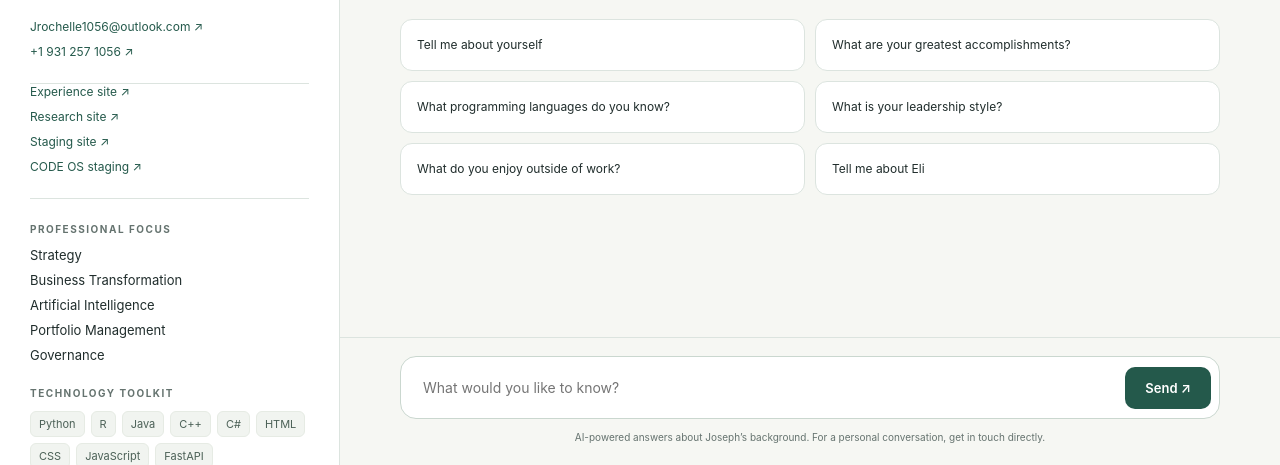
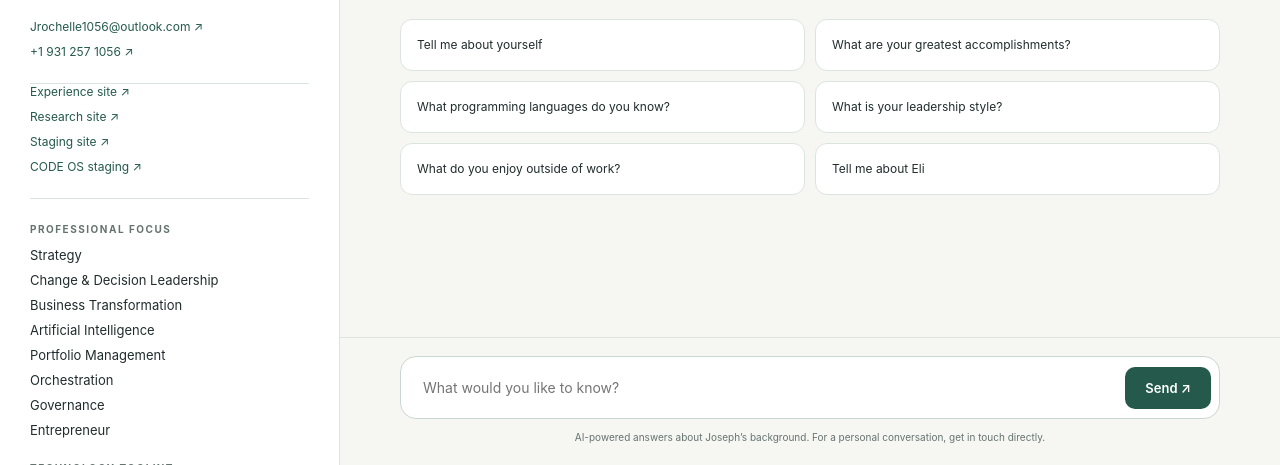
Before and after one commit to Josef9154/resume-ai, a plain HTML site: page static/index.html in a window 1280 px wide. Shown: the part 335-800 px from the top of the page. Drawn offline with Linux system fonts and the light colour scheme.

Commit message:
Expand professional focus

```diff
--- a/static/index.html
+++ b/static/index.html
@@ -26,7 +26,7 @@
         <p class="title">AI, Strategy, Orchestration,<br>Investment &amp; Governance Leader</p>
         <div class="info">
             <div class="contact-links"><a href="mailto:Jrochelle1056@outlook.com">Jrochelle1056@outlook.com ↗</a><a href="tel:+19312571056">+1 931 257 1056 ↗</a></div><nav class="contact-links" aria-label="CODE destinations"><a href="https://mycodeexperience.com/" target="_blank" rel="noreferrer">Experience site ↗</a><a href="https://mycodeexperiencepeptides.com/" target="_blank" rel="noreferrer">Research site ↗</a><a href="https://staging.mycodeexperience.com/" target="_blank" rel="noreferrer">Staging site ↗</a><a href="https://staging.mycodeexperience.com/en/code-os/sample/" target="_blank" rel="noreferrer">CODE OS staging ↗</a></nav>
-            <details class="profile-details" open><summary>Explore focus &amp; technology</summary><section class="info-section"><h2 class="info-heading">Professional focus</h2><ul class="focus-list"><li>Strategy</li><li>Business Transformation</li><li>Artificial Intelligence</li><li>Portfolio Management</li><li>Governance</li></ul></section>
+            <details class="profile-details" open><summary>Explore focus &amp; technology</summary><section class="info-section"><h2 class="info-heading">Professional focus</h2><ul class="focus-list"><li>Strategy</li><li>Change &amp; Decision Leadership</li><li>Business Transformation</li><li>Artificial Intelligence</li><li>Portfolio Management</li><li>Orchestration</li><li>Governance</li><li>Entrepreneur</li></ul></section>
             <section class="info-section"><h2 class="info-heading">Technology toolkit</h2><div class="skills"><span>Python</span><span>R</span><span>Java</span><span>C++</span><span>C#</span><span>HTML</span><span>CSS</span><span>JavaScript</span><span>FastAPI</span><span>Machine Learning</span><span>Deep Learning</span><span>Large Language Models</span><span>VLSS</span><span>Advanced Agile</span><span>Advanced Product</span></div></section>
             </details><p class="profile-note">A conversation beyond the résumé.<br>Explore the experience behind the work.</p>
         </div>
```
Also changed, not shown: resume.txt, 1 other file.
